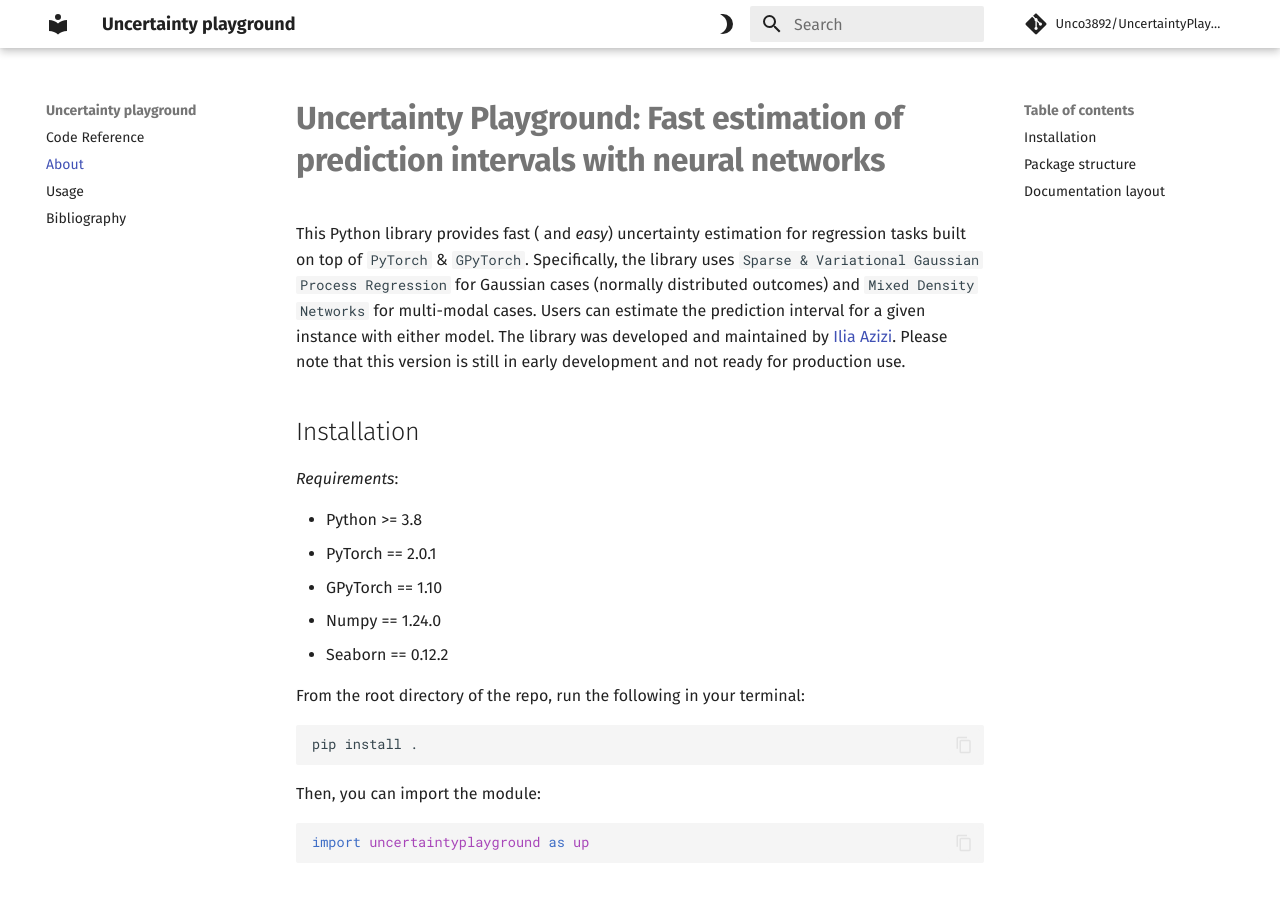
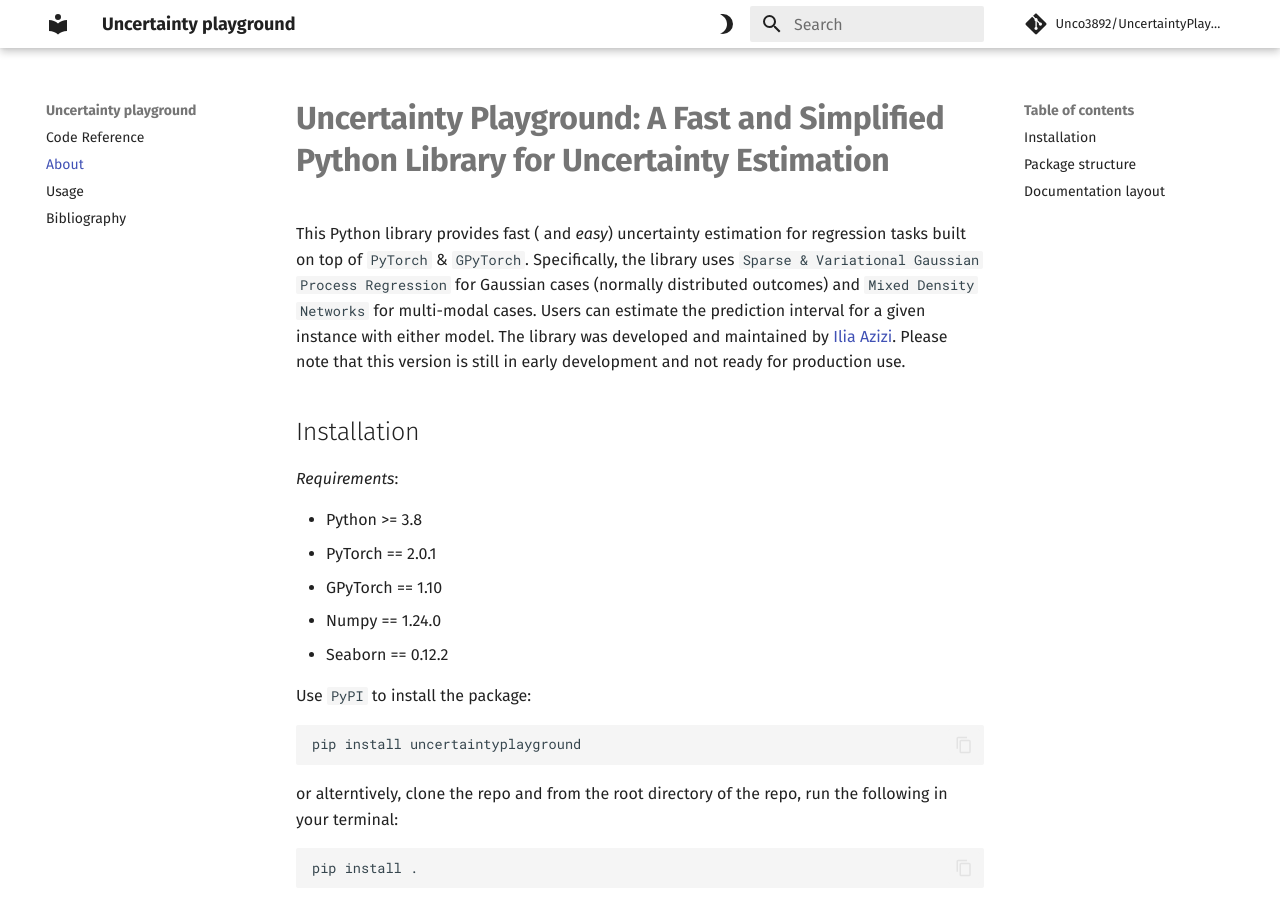
Before and after one commit to Unco3892/UncertaintyPlayground, an MkDocs documentation site: the page built from docs/index.md, in a window 1280 px wide and 900 px high. Built offline with MkDocs 1.6.1 and Material for MkDocs 9.7.7, drawn with Linux system fonts in a browser that asks for light colours; comment, search, counter and statistics services are not loaded.

Commit message:
Update docs and title

````diff
--- a/docs/index.md
+++ b/docs/index.md
@@ -1,4 +1,4 @@
-# **Uncertainty Playground: Fast estimation of prediction intervals with neural networks**
+# **Uncertainty Playground: A Fast and Simplified Python Library for Uncertainty Estimation**
 
 This Python library provides fast ( and *easy*) uncertainty estimation for regression tasks built on top of `PyTorch` & `GPyTorch`. Specifically, the library uses `Sparse & Variational Gaussian Process Regression` for Gaussian cases (normally distributed outcomes) and `Mixed Density Networks` for multi-modal cases. Users can estimate the prediction interval for a given instance with either model. The library was developed and maintained by [Ilia Azizi](https://iliaazizi.com/). Please note that this version is still in early development and not ready for production use.
 
@@ -12,7 +12,12 @@ This Python library provides fast ( and *easy*) uncertainty estimation for regre
 - Numpy == 1.24.0
 - Seaborn == 0.12.2
 
-From the root directory of the repo, run the following in your terminal:
+Use `PyPI` to install the package:
+```bash
+pip install uncertaintyplayground
+```
+
+or alterntively, clone the repo and from the root directory of the repo, run the following in your terminal:
 
 ```bash
 pip install .
````
Also changed, not shown: docs/README.md (+5 -0 lines).
